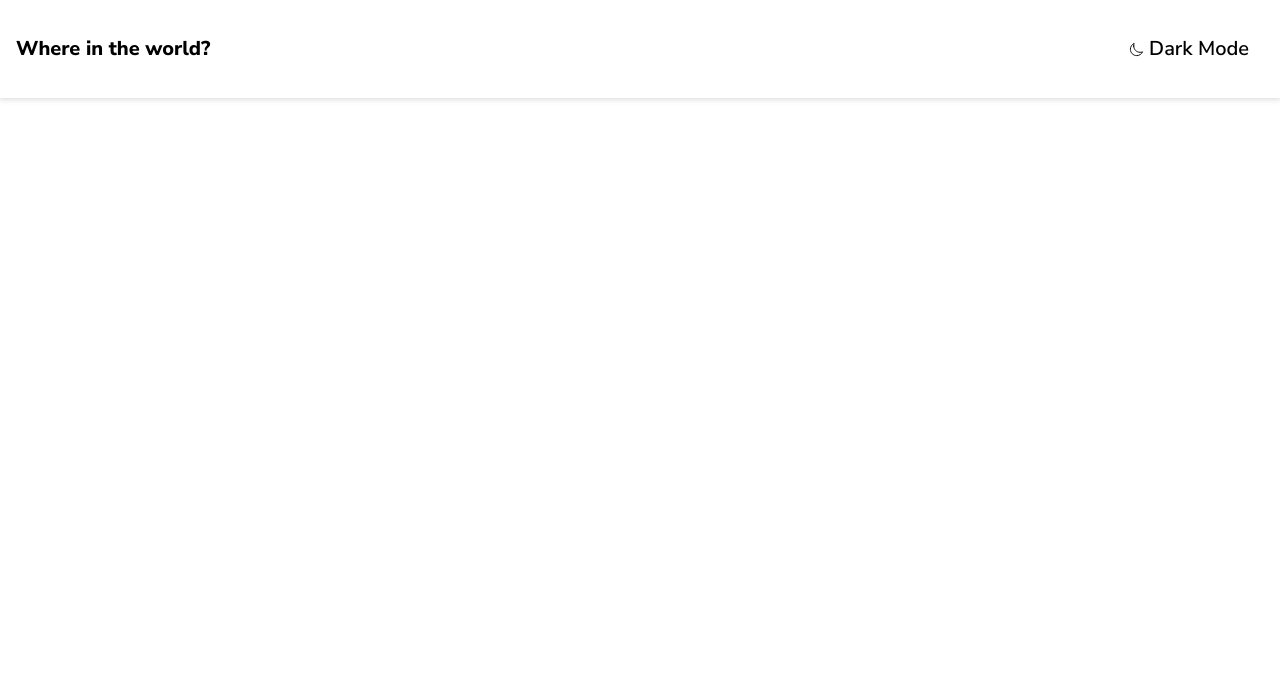
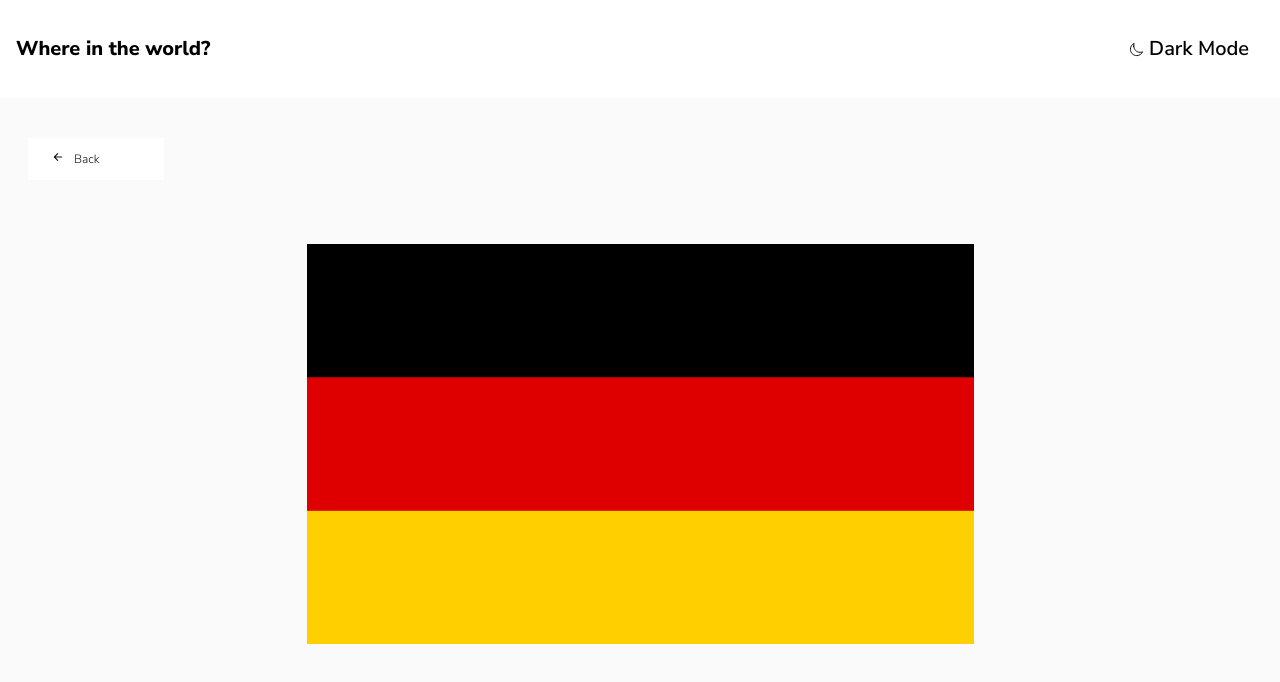
Before and after one commit to liampc/rest-countries, a React (Create React App) app: page /1 in a window 1280 px wide. Shown: the top 682 px of the page. Built offline with nearby package versions, Linux system fonts and the light colour scheme.

Commit message:
add page temp flag design:

```diff
--- a/src/App.scss
+++ b/src/App.scss
@@ -40,3 +40,9 @@ p {
 .hide {
     display: none;
 }
+
+
+a, a:hover, a:visited{
+    text-decoration: none;
+
+}
--- a/src/Routes.js
+++ b/src/Routes.js
@@ -11,7 +11,7 @@ const Routes = () => {
             <Header />
             <Switch>
                 <Route exact path="/" component={Main} />
-                <Route path="/country/:id" component={Page} />
+                <Route path="/:id" component={Page} />
             </Switch>
 
         </BrowserRouter>
--- a/src/components/Components.js
+++ b/src/components/Components.js
@@ -33,7 +33,7 @@ const Card = (props) => {
             {/* <div className="card__pic" style={{backgroundImage: `url(${flag})`}}></div> */}
             <div className="card__pic" style={{backgroundImage: `url(${props.flag})`}}></div>
             <div className="card__info container-padding-lr">
-                <h2><Link to={`country/${props.name}`}>{props.name}</Link></h2>
+                <h2><Link to={`${props.name}`}>{props.name}</Link></h2>
                 <p>Population: <span>{props.population.toLocaleString()}</span></p>
                 <p>Region: <span>{props.region}</span></p>
                 <p>Capital: <span>{props.capital}</span></p>
--- a/src/layout/page/Page.js
+++ b/src/layout/page/Page.js
@@ -1,9 +1,39 @@
-import React from 'react'
+import React, {useState, useEffect} from 'react'
+import './_page.scss'
+import image from '../../assets/germany.png'
 
-const Page = () => {
+const Page = ( {match} ) => {
+
+    const [country, setCountry] = useState()
+
+    useEffect(() => {
+        // fetchCountry()
+
+    }, [])
+
+
+    // const fetchCountry = async () => {
+    //     const response = await fetch(`https://restcountries.eu/rest/v2/name/${match.params.id}?fullText=true`)
+    //     const data = await response.json()
+    //     console.log(data[0])
+    //     setCountry(data[0])
+    // }
+
     return (
-        <div>
-            this is page
+        <div className="page">
+            <div className="page__nav container">
+                 <div className="button">
+                    <a href="#"><i><ion-icon name="arrow-back-outline"></ion-icon></i>Back</a>
+                 </div>
+            </div>
+            <div className="page__detail container">
+                <div className="detail">
+                    <div className="detail__flag" style={{backgroundImage: `url(${image})`}}></div>
+                    <div className="detail__info">
+
+                    </div>
+                </div>
+            </div>
         </div>
     )
 }
--- a/src/layout/page/_page.scss
+++ b/src/layout/page/_page.scss
@@ -0,0 +1,66 @@
+@import '../../abstracts/abstracts';
+
+
+.page {
+
+    background-color: $VeryLightGray;
+    height: 100vh;
+
+
+    &__nav {
+        padding: 2.5rem 1.75rem 4rem 1.75rem;
+    }
+
+    &__detail {
+
+    }
+}
+
+
+.button {
+    background-color: $White;
+    width: 6.625rem;
+    padding: 0.75rem 1.5rem;
+    font-size: $fontS-xs;
+
+    @include media-up('large'){
+        width: 8.5rem;
+    }
+
+    a {
+        color: $Black;
+    }
+
+    i {
+        padding-right: 0.625rem;
+    }
+}
+
+
+.detail {
+    padding: 0 1.75rem;
+    display: flex;
+
+    @include media-up('large'){
+        flex-direction: row;
+    }
+
+
+    &__flag {
+        width: 100%;
+        height: 14.5rem;
+        background-size: contain;
+        background-repeat: no-repeat;
+        background-position: center center;
+
+        @include media-up('large'){
+            height: 25rem;
+        }
+
+    }
+
+
+    &__info {
+
+    }
+}
```
